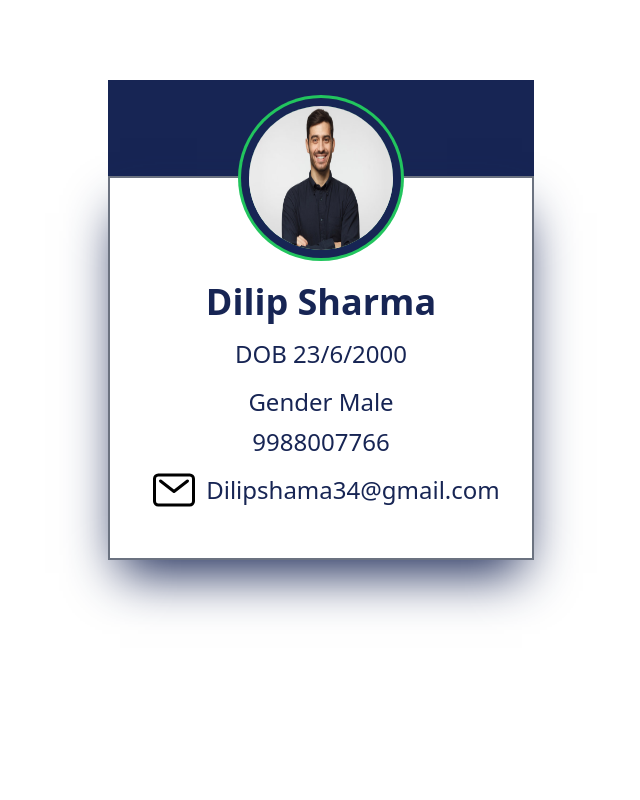
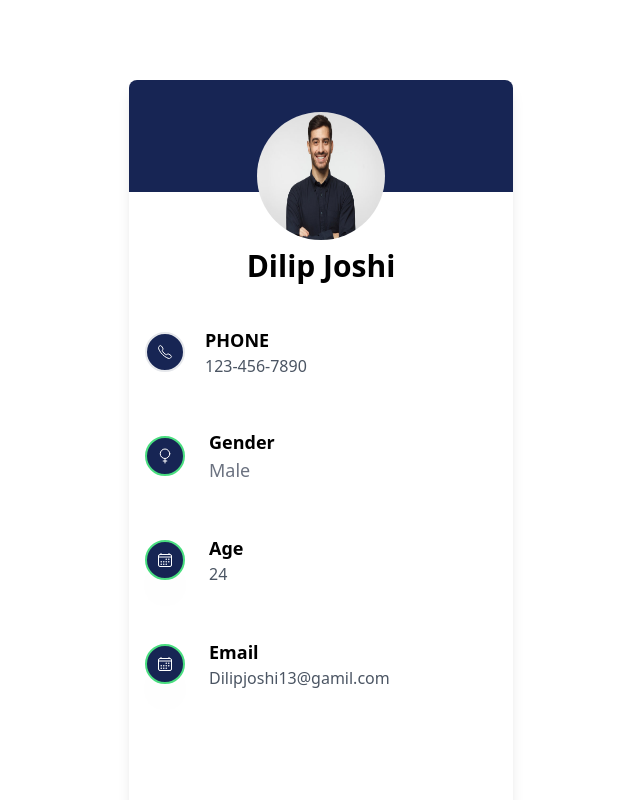
Before and after one commit to MdArslaan/Contact_page12, a website: page index.html in a window 1280 px wide. Shown: the top 800 px of the page, without its empty margins (319-959 px from the left). Drawn offline with nearby package versions, Linux system fonts and the light colour scheme.

Commit message:
Add files via upload

```diff
--- a/index.html
+++ b/index.html
@@ -9,39 +9,55 @@
   <script src="https://cdn.tailwindcss.com"></script>
 </head>
 <body>
+<!-- component -->
+<div class="flex items-center justify-center">
+ <div class="w-96 bg-white shadow-lg rounded-lg overflow-hidden my-20">
+   <div class="px-4 py-2 bg-blue-950 md:h-28 h-36">
+    <img src="1.jpg" alt="" class="relative md:top-6 top-14 start-28 w-32 h-32 rounded-full ">
+   </div>
+  <div class="w-96 h-screen bg-white">
 
-<!-- Top section with blue background -->
-<div class="flex items-center justify-center">
-  <!-- This div maintains the blue background -->
-  <div class="w-full md:w-4/12 h-24  bg-blue-950 my-20 relative">
+<h1 class="text-3xl font-semibold text-center pt-14 pb-4">Dilip Joshi </h1>
 
+
+  <div class="flex items-center space-x-1">
+    <div class="w-10 h-10 bg-blue-950 mx-4 my-8 rounded-full flex items-center justify-center border-2 border-gr-400">
+        <ion-icon name="call-outline" class="text-white drop-shadow-2xl  "></ion-icon>
+    </div>
+    <div class="flex flex-col">
+    <span class="text-lg font-semibold ">PHONE</span>
+    <span class="text-gray-600">123-456-7890</span>
+</div></div>
+
+<div class="flex items-center space-x-2">
+  <div class="w-10 h-10 bg-blue-950 mx-4 my-8 rounded-full flex items-center justify-center border-2 border-green-400">
+      <ion-icon name="female-outline" class="text-white drop-shadow-2xl"></ion-icon>
   </div>
+  <div class="flex flex-col">
+  <span class="text-lg font-semibold">Gender</span>
+  <span class="text-lg text-gray-500">Male</span>
+
+ </div>
 </div>
 
-<!-- Separate div for the image and information -->
-<div class="relative bottom-20 flex items-center justify-center">
-  <!-- White container for image and information -->
-  <div class="md:bg-white w-full md:w-5/12 md:h-96 h-screen lg:w-2/5 xl:w-4/12 shadow-2xl shadow-blue-950 md:border-2 md:border-gray-500 py-14">
-      <!-- Position the image and text relative to the container -->
-      <div class="  relative  bottom-32">
-          <!-- Profile image -->
-          <img src="1.jpg" alt="" class="w-28 h-28 md:w-36 md:h-36 mx-auto mb-4 rounded-full ring ring-green-500 ring-offset-8 ring-offset-blue-950 hover:scale-110">
+<div class="flex items-center space-x-2">
+  <div class="w-10 h-10 bg-blue-950 mx-4 my-8  rounded-full flex items-center justify-center border-2 border-green-400">
+    <ion-icon name="calendar-outline"  class="text-white drop-shadow-2xl"></ion-icon>
+  </div>
+  <div class="flex flex-col">
 
-          <!-- Personal information -->
-          <div class="flex flex-col items-center justify-center py-2">
-              <h1 class="text-blue-950 text-4xl md:text-4xl lg:text-4xl font-bold py-2">Dilip Sharma</h1>
-              <h1 class="text-blue-950 text-2xl md:text-2xl lg:text-2xl py-2">DOB 23/6/2000</h1>
-              <h1 class="text-blue-950 text-2xl md:text-2xl lg:text-2xl py-2">Gender Male</h1>
-              <div class="flex items-center">
-                  <h1 class="text-blue-950 text-2xl md:text-2xl lg:text-2xl px-2">9988007766</h1>
-              </div>
-              <div class="flex items-center">
-                  <ion-icon name="mail-outline" class="w-12 h-12 p-2 "></ion-icon>
-                  <h1 class="text-blue-950 text-2xl md:text-2xl lg:text-2xl">Dilipshama34@gmail.com</h1>
-              </div>
-          </div>
-      </div>
+  <span class="text-lg font-semibold">Age</span>
+  <span class="text-gray-600">24</span>
+</div>
+</div>
+<div class="flex items-center space-x-2">
+  <div class="w-10 h-10 bg-blue-950 mx-4 my-8 rounded-full flex items-center justify-center border-2 border-green-400">
+    <ion-icon name="calendar-outline"  class="text-white drop-shadow-2xl"></ion-icon>
   </div>
+  <div class="flex flex-col">
+  <span class="text-lg font-semibold">Email</span>
+  <span class="text-gray-600">Dilipjoshi13@gamil.com</span>
+</div>
 </div>
 
 </body>
```
